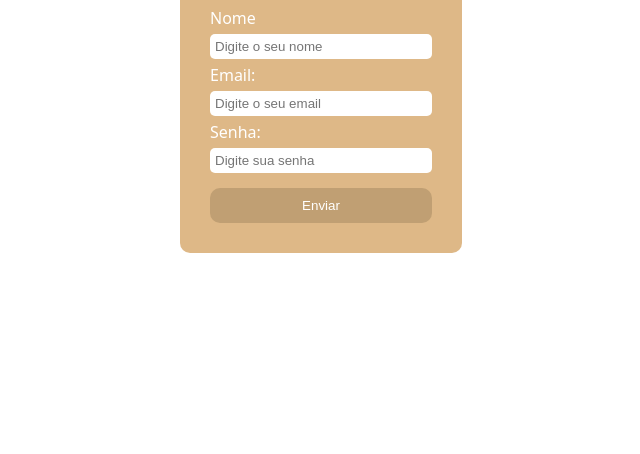
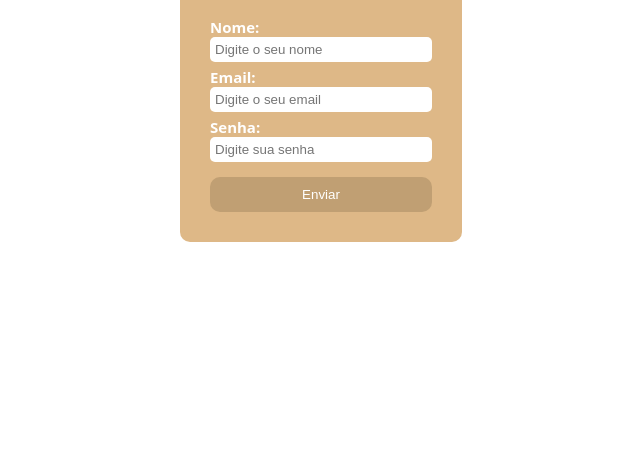
Before and after one commit to roniduarteor/Formul-rio, a plain HTML site: page index.html in a window 1280 px wide. Shown: the part 346-800 px from the top of the page, without its empty margins (319-959 px from the left). Drawn offline with Linux system fonts and the light colour scheme.

Commit message:
Add files via upload

```diff
--- a/index.html
+++ b/index.html
@@ -11,7 +11,7 @@
     <section>
         <form class="formulario">
             <h1>Formulário</h1>
-            <label for="">Nome</label>
+            <label for="">Nome:</label>
             <input id="nome" type="text" placeholder="Digite o seu nome" required>
 
             <label for="">Email:</label>
--- a/style.css
+++ b/style.css
@@ -41,3 +41,9 @@ h1{
     font-size: 40px;
     text-align: center;
 }
+
+label{
+    font-size: 15px;
+    font-weight: bold;
+    margin-bottom: -5px;
+}
```
